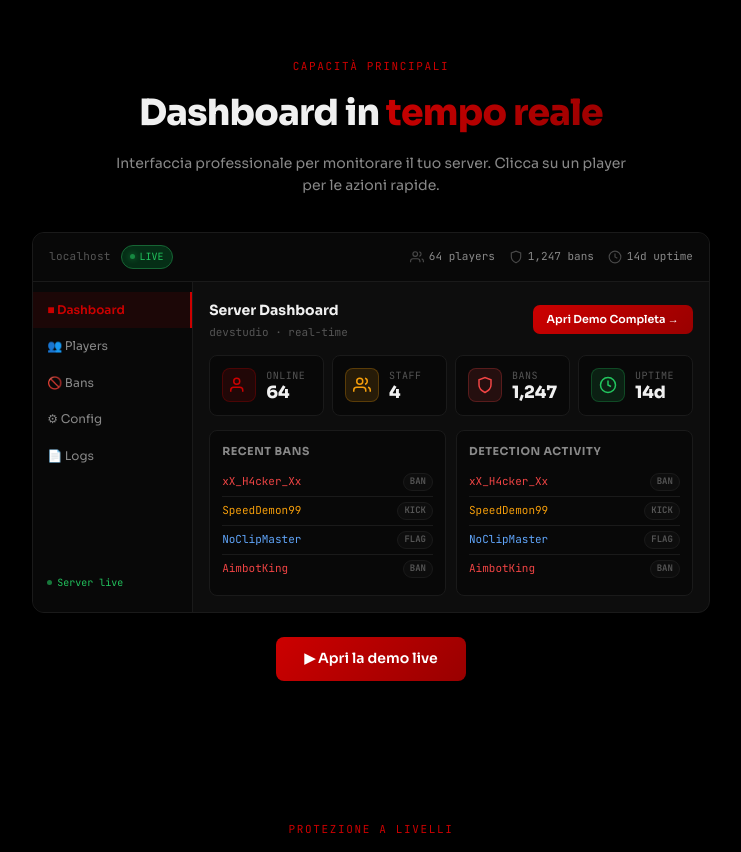
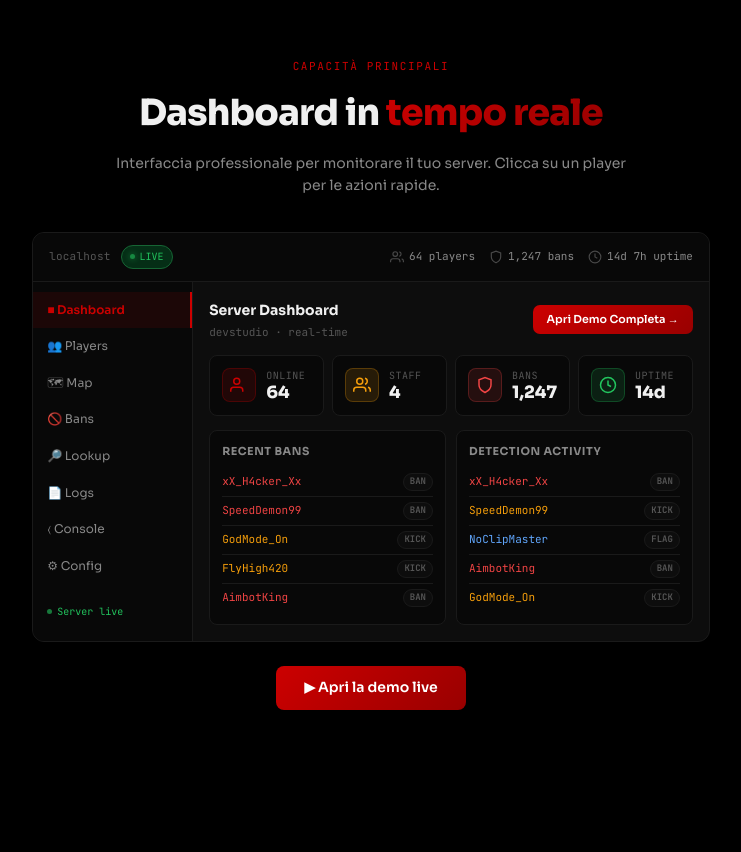
Before and after one commit to wkeyzosa-spec/devstudio-ac, a Flask app: page / in a window 1280 px wide. Shown: the part 532-1384 px from the top of the page, without its empty margins (269-1010 px from the left). Run offline with Flask 3, Linux system fonts and the light colour scheme.

Commit message:
Fix: SyntaxError bloccante in dashboard_demo.html (sidebar/tab switching), allineamento landing preview a demo reale

```diff
--- a/templates/dashboard_demo.html
+++ b/templates/dashboard_demo.html
@@ -725,7 +725,6 @@ function doLookup(){
     }
   }, 400);
 }
-}
 
 // ─── Console ───
 function executeConsoleCmd(){
--- a/templates/index.html
+++ b/templates/index.html
@@ -57,16 +57,19 @@
       <div class="dp-status-right">
         <span class="dp-stat"><svg width="14" height="14" viewBox="0 0 24 24" fill="none" stroke="currentColor" stroke-width="2"><path d="M17 21v-2a4 4 0 00-4-4H5a4 4 0 00-4 4v2"/><circle cx="9" cy="7" r="4"/><path d="M23 21v-2a4 4 0 00-3-3.87M16 3.13a4 4 0 010 7.75"/></svg> 64 players</span>
         <span class="dp-stat"><svg width="14" height="14" viewBox="0 0 24 24" fill="none" stroke="currentColor" stroke-width="2"><path d="M12 22s8-4 8-10V5l-8-3-8 3v7c0 6 8 10 8 10z"/></svg> 1,247 bans</span>
-        <span class="dp-stat"><svg width="14" height="14" viewBox="0 0 24 24" fill="none" stroke="currentColor" stroke-width="2"><circle cx="12" cy="12" r="10"/><path d="M12 6v6l4 2"/></svg> 14d uptime</span>
+        <span class="dp-stat"><svg width="14" height="14" viewBox="0 0 24 24" fill="none" stroke="currentColor" stroke-width="2"><circle cx="12" cy="12" r="10"/><path d="M12 6v6l4 2"/></svg> 14d 7h uptime</span>
       </div>
     </div>
     <div class="dp-body">
       <div class="dp-sidebar">
         <div class="dp-tab active">■ Dashboard</div>
         <div class="dp-tab">&#128101; Players</div>
+        <div class="dp-tab">&#128506; Map</div>
         <div class="dp-tab">&#128683; Bans</div>
+        <div class="dp-tab">&#128270; Lookup</div>
+        <div class="dp-tab">&#128196; Logs</div>
+        <div class="dp-tab">&#9001; Console</div>
         <div class="dp-tab">&#9881; Config</div>
-        <div class="dp-tab">&#128196; Logs</div>
         <div class="dp-sidebar-footer">
           <span class="dp-live-indicator"><span class="dot"></span> Server live</span>
         </div>
@@ -106,8 +109,9 @@
           <div class="dp-list-card">
             <div class="dp-list-title">Recent Bans</div>
             <div class="dp-list-item ban">xX_H4cker_Xx <span class="tag-sm">ban</span></div>
-            <div class="dp-list-item kick">SpeedDemon99 <span class="tag-sm">kick</span></div>
-            <div class="dp-list-item flag">NoClipMaster <span class="tag-sm">flag</span></div>
+            <div class="dp-list-item ban">SpeedDemon99 <span class="tag-sm">ban</span></div>
+            <div class="dp-list-item kick">GodMode_On <span class="tag-sm">kick</span></div>
+            <div class="dp-list-item kick">FlyHigh420 <span class="tag-sm">kick</span></div>
             <div class="dp-list-item ban">AimbotKing <span class="tag-sm">ban</span></div>
           </div>
           <div class="dp-list-card">
@@ -116,6 +120,7 @@
             <div class="dp-list-item kick">SpeedDemon99 <span class="tag-sm">kick</span></div>
             <div class="dp-list-item flag">NoClipMaster <span class="tag-sm">flag</span></div>
             <div class="dp-list-item ban">AimbotKing <span class="tag-sm">ban</span></div>
+            <div class="dp-list-item kick">GodMode_On <span class="tag-sm">kick</span></div>
           </div>
         </div>
       </div>
```
